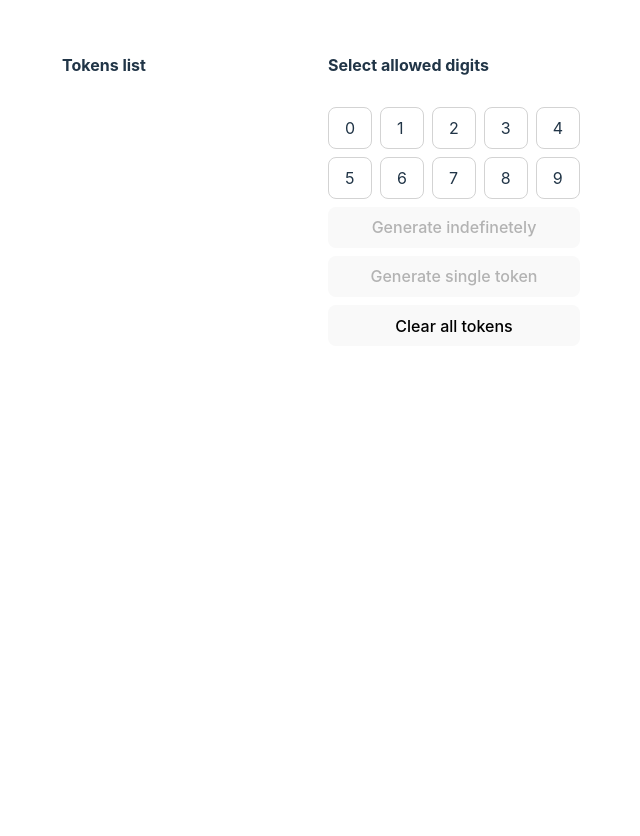
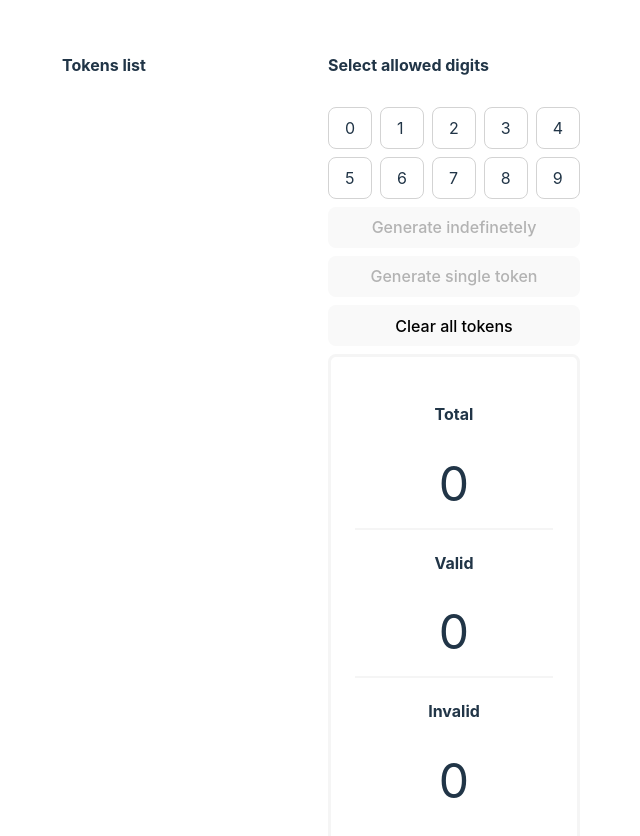
Before and after one commit to AthmaneKhl/akirolabs, a React (Vite) app in the folder frontend/: page / in a window 1280 px wide. Shown: the top 836 px of the page, without its empty margins (319-959 px from the left). Before the commit the page ends 800 px from the top, so only its background shows below. Built offline with nearby package versions, Linux system fonts and the light colour scheme.

Commit message:
fe: add statistics section

```diff
--- a/frontend/src/app/App.tsx
+++ b/frontend/src/app/App.tsx
@@ -4,6 +4,7 @@ import { getToken } from '../utils/generator'
 import { AppWrapper } from './app.style'
 import { Token, TokenList } from '../token/TokenList'
 import { useApi } from '../api'
+import { StatisticsSection } from '../statistics/Statistics'
 
 function App() {
   const [selectedDigits, setSelectedDigits] = useState<number[]>([])
@@ -57,6 +58,7 @@ function App() {
         <button disabled={isDisabled} onClick={() => setInfiniteGeneration(!infiniteGeneration)}>{infiniteGeneration ? "stop generation" : "Generate indefinetely"}</button>
         <button disabled={isDisabled} onClick={handleGenerateSingle}>Generate single token</button>
         <button onClick={() => setTokens([])}>Clear all tokens</button>
+        <StatisticsSection tokens={tokens} />
       </div>
 
     </AppWrapper>
--- /dev/null
+++ b/frontend/src/statistics/Statistics.tsx
@@ -0,0 +1,29 @@
+import { FC } from "react";
+import { StatBox, StatsWrapper } from "./statistics.style";
+import { Token } from "../token/TokenList";
+
+
+const StatisticsSection: FC<{ tokens: Token[] }> = ({ tokens }) => {
+    const totalTokens = tokens.length
+    const validTokens = tokens.filter(t => t.valid).length
+    const invalidTokens = totalTokens - validTokens
+
+    return <StatsWrapper>
+        <h4>Total</h4>
+        <StatBox>
+            {totalTokens}
+        </StatBox>
+        <hr />
+        <h4>Valid</h4>
+        <StatBox>
+            {validTokens}
+        </StatBox>
+        <hr />
+        <h4>Invalid</h4>
+        <StatBox>
+            {invalidTokens}
+        </StatBox>
+    </StatsWrapper>
+}
+
+export { StatisticsSection }
--- /dev/null
+++ b/frontend/src/statistics/statistics.style.ts
@@ -0,0 +1,17 @@
+import styled from "@emotion/styled";
+
+const StatBox = styled.div<{ selected?: boolean }>`
+  font-size: 3rem;
+`;
+
+const StatsWrapper = styled.div<{ selected?: boolean }>`
+  text-align: center;
+  border-radius: 8px;
+  padding: 24px;
+  border: 3px solid whitesmoke;
+  hr {
+    border: 1px solid whitesmoke;
+  }
+`;
+
+export { StatBox, StatsWrapper };
```
